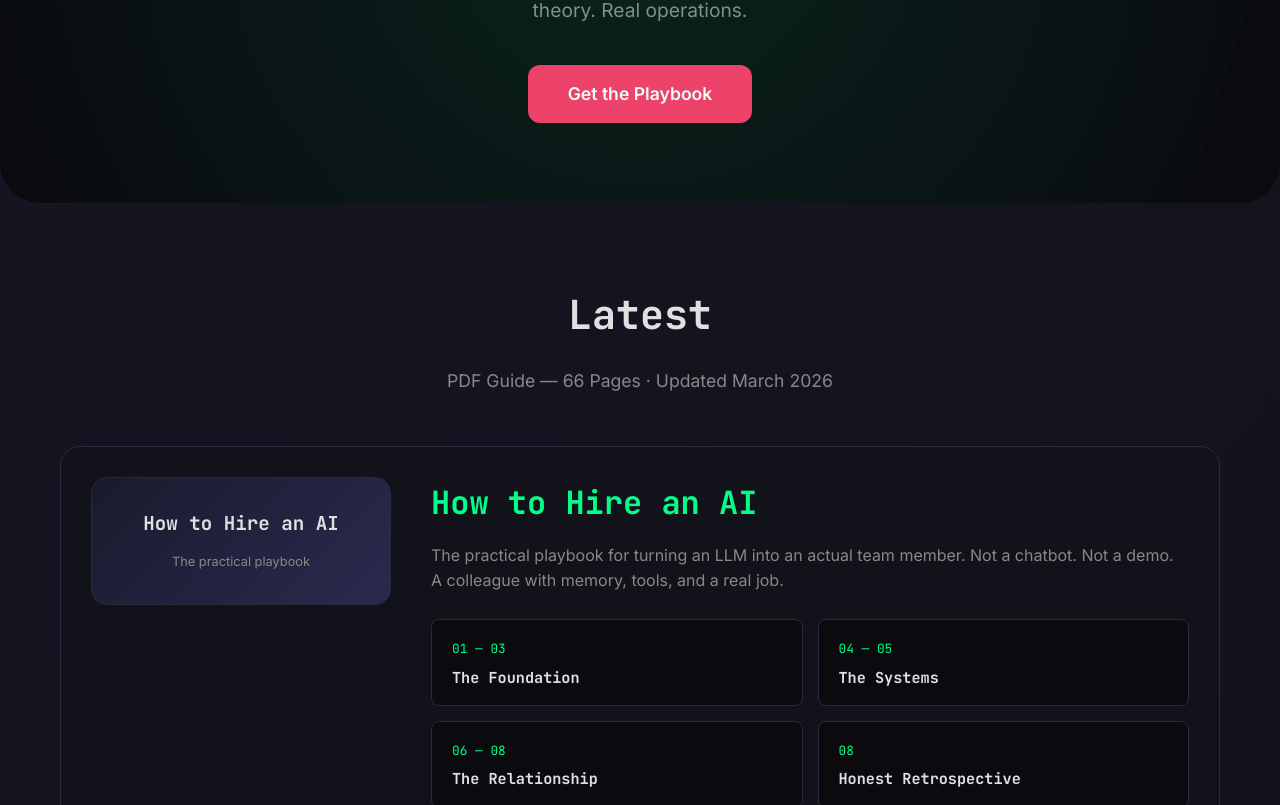
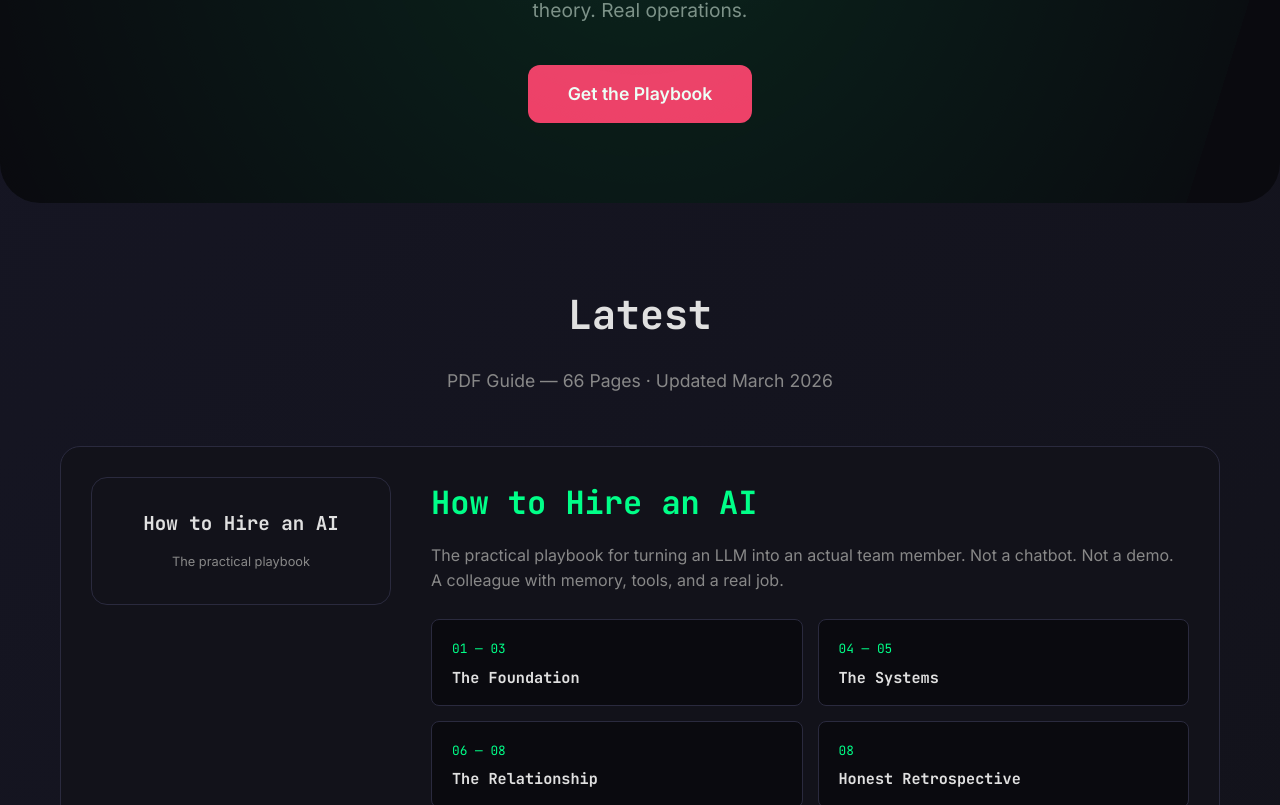
Before and after one commit to kara-pai/powerai-website, a Next.js app: page / in a window 1280 px wide. Shown: the part 409-1214 px from the top of the page. Built offline with nearby package versions, Linux system fonts and the light colour scheme.

Commit message:
Clean up guide-card layered background

```diff
--- a/app/globals.css
+++ b/app/globals.css
@@ -204,7 +204,6 @@ a {
 }
 
 .guide-cover {
-  background: linear-gradient(135deg, var(--secondary), #2a2a4e);
   border-radius: 16px;
   padding: 30px;
   text-align: center;
--- a/app/layout.js
+++ b/app/layout.js
@@ -54,6 +54,9 @@ export default function RootLayout({ children }) {
             </div>
           </div>
         </footer>
+        {/* ElevenLabs ConvAI Widget */}
+        <elevenlabs-convai agent-id="agent_01jxkz2fxdef9arn6b0mfpnqa1"></elevenlabs-convai>
+        <script src="https://unpkg.com/@elevenlabs/convai-widget-embed" async type="text/javascript"></script>
       </body>
     </html>
   )
```
